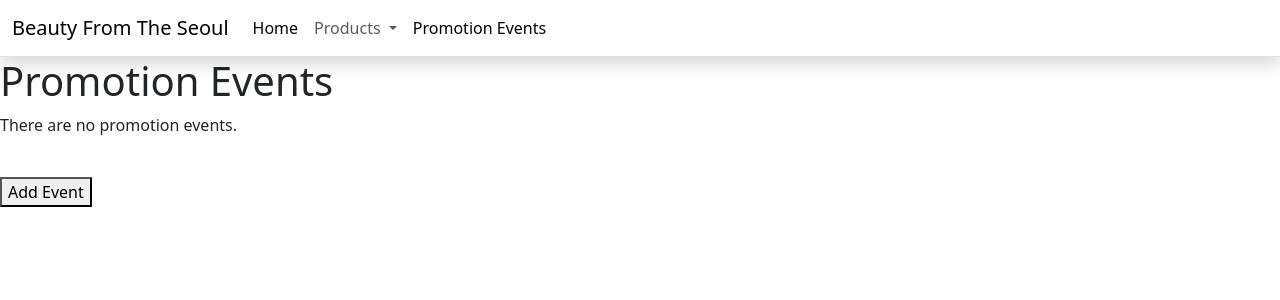
After one commit to K5-KKI24-PBP/BeautyFromTheSeoul, a Django app: page /events/ in a window 1280 px wide. The commit adds this page. Shown: the top 300 px of the page. Run offline with Django 5.2, Linux system fonts and the light colour scheme; data that the repository does not hold is empty.

Commit message:
create model and form for events promotion

```diff
--- a/beauty_from_the_seoul/settings.py
+++ b/beauty_from_the_seoul/settings.py
@@ -37,7 +37,11 @@ INSTALLED_APPS = [
     'django.contrib.sessions',
     'django.contrib.messages',
     'django.contrib.staticfiles',
-    'main'
+    'main',
+    'catalogue',
+    'events',
+    'favorites',
+    'locator',
 ]
 
 MIDDLEWARE = [
--- a/beauty_from_the_seoul/urls.py
+++ b/beauty_from_the_seoul/urls.py
@@ -20,4 +20,5 @@ from django.urls import path, include
 urlpatterns = [
     path('admin/', admin.site.urls),
     path('', include('main.urls')),
+    path('events/', include('events.urls')),
 ]
--- /dev/null
+++ b/events/templates/show_event.html
@@ -0,0 +1,39 @@
+{% extends 'base.html' %}
+{% load static %}
+{% block content %}
+{% include 'navbar.html' %}
+<div>
+    <h1>Promotion Events</h1>
+</div>
+{% if not events %}
+<p>There are no promotion events.</p>
+{% else %}
+<table>
+  <tr>
+    <th>Name</th>
+    <th>Start date</th>
+    <th>End date</th>
+    <th>Description</th>
+    <th>Location</th>
+    <th>Promotion type</th>
+  </tr>
+
+  {% for event in events %}
+  <tr>
+    <td>{{event.name}}</td>
+    <td>{{event.start_date}}</td>
+    <td>{{event.end_date}}</td>
+    <td>{{event.description}}</td>
+    <td>{{event.location}}</td>
+    <td>{{event.promotion_type}}</td>
+  </tr>
+  {% endfor %}
+</table>
+{% endif %}
+
+<br />
+
+<a href="{% url 'events:create_event' %}">
+  <button>Add Event</button>
+</a>
+{% endblock content%}
--- /dev/null
+++ b/events/urls.py
@@ -0,0 +1,9 @@
+from django.urls import path
+from events.views import show_events, create_event
+
+app_name = 'events'
+
+urlpatterns = [
+    path('', show_events, name='event'),
+    path('create/', create_event, name='create_event'),
+]
--- a/events/views.py
+++ b/events/views.py
@@ -1,3 +1,23 @@
-from django.shortcuts import render
+from django.shortcuts import render, redirect
+from events.models import Events
+from events.forms import EventsForm
 
-# Create your views here.
+def show_events(request):
+    events = Events.objects.all()
+    context = {
+        'events': events
+    }
+    return render(request, 'show_event.html', context)
+
+def create_event(request):
+    if request.method == 'POST':
+        form = EventsForm(request.POST)
+        if form.is_valid():
+            form.save()
+            return redirect('events:event')
+    else:
+        form = EventsForm()
+    context = {
+        'form': form
+    }
+    return render(request, 'create_event.html', context)
--- a/templates/navbar.html
+++ b/templates/navbar.html
@@ -7,7 +7,7 @@
       <div class="collapse navbar-collapse" id="navbarSupportedContent">
         <ul class="navbar-nav me-auto mb-2 mb-lg-0">
           <li class="nav-item">
-            <a class="nav-link active" aria-current="page" href="#">Home</a>
+            <a class="nav-link active" aria-current="page" href="{% url 'main:show_main' %}">Home</a>
           </li>
           <li class="nav-item dropdown">
             <a class="nav-link dropdown-toggle" href="#" role="button" data-bs-toggle="dropdown" aria-expanded="false">
@@ -18,6 +18,9 @@
               <li><a class="dropdown-item" href="#">By Brands</a></li>
             </ul>
           </li>
+          <li class="nav-item">
+            <a class="nav-link active" aria-current="page" href="{% url 'events:event' %}">Promotion Events</a>
+          </li>
         </ul>
       </div>
     </div>
```
Also changed, not shown: events/forms.py (added, +7 -0 lines), events/models.py (+7 -1 lines), events/templates/create_event.html (added, +18 -0 lines), events/migrations/0001_initial.py (added), events/templates/card_event.html (added), events/templates/edit_event.html (added).
